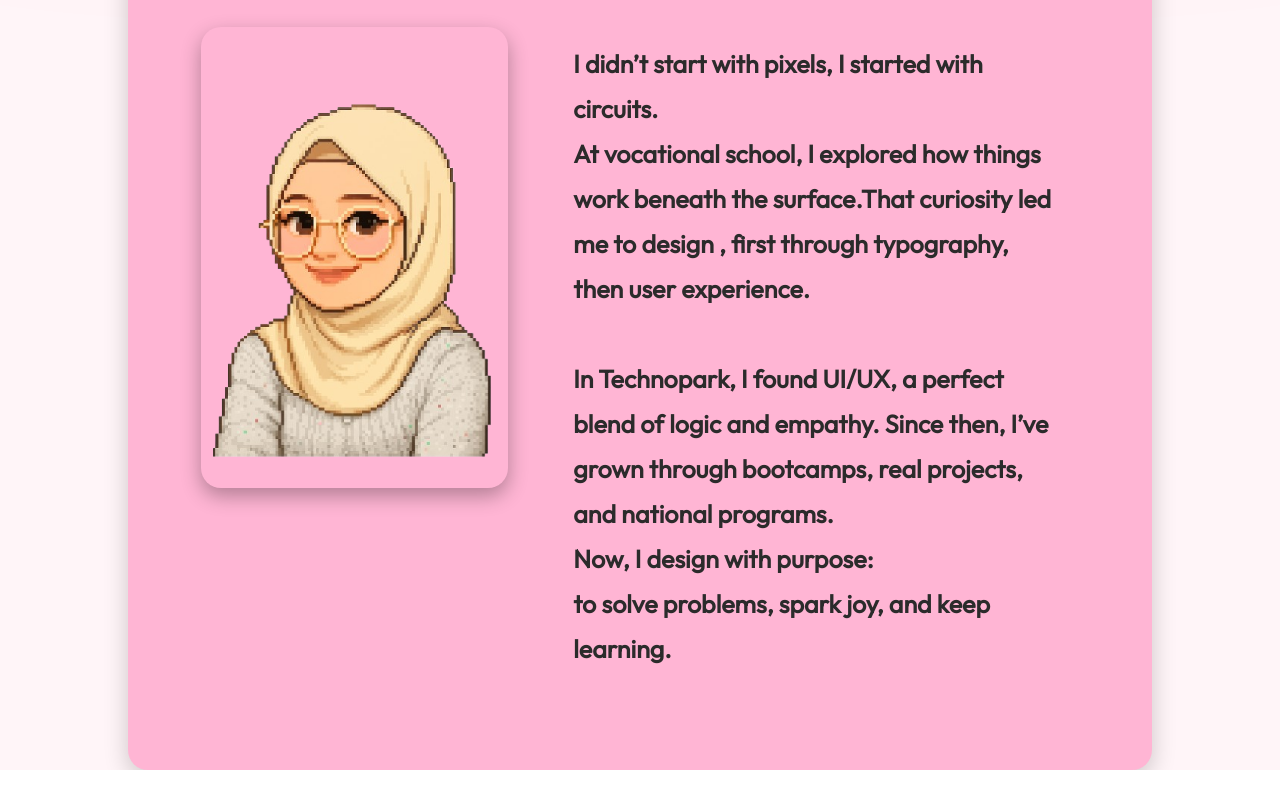
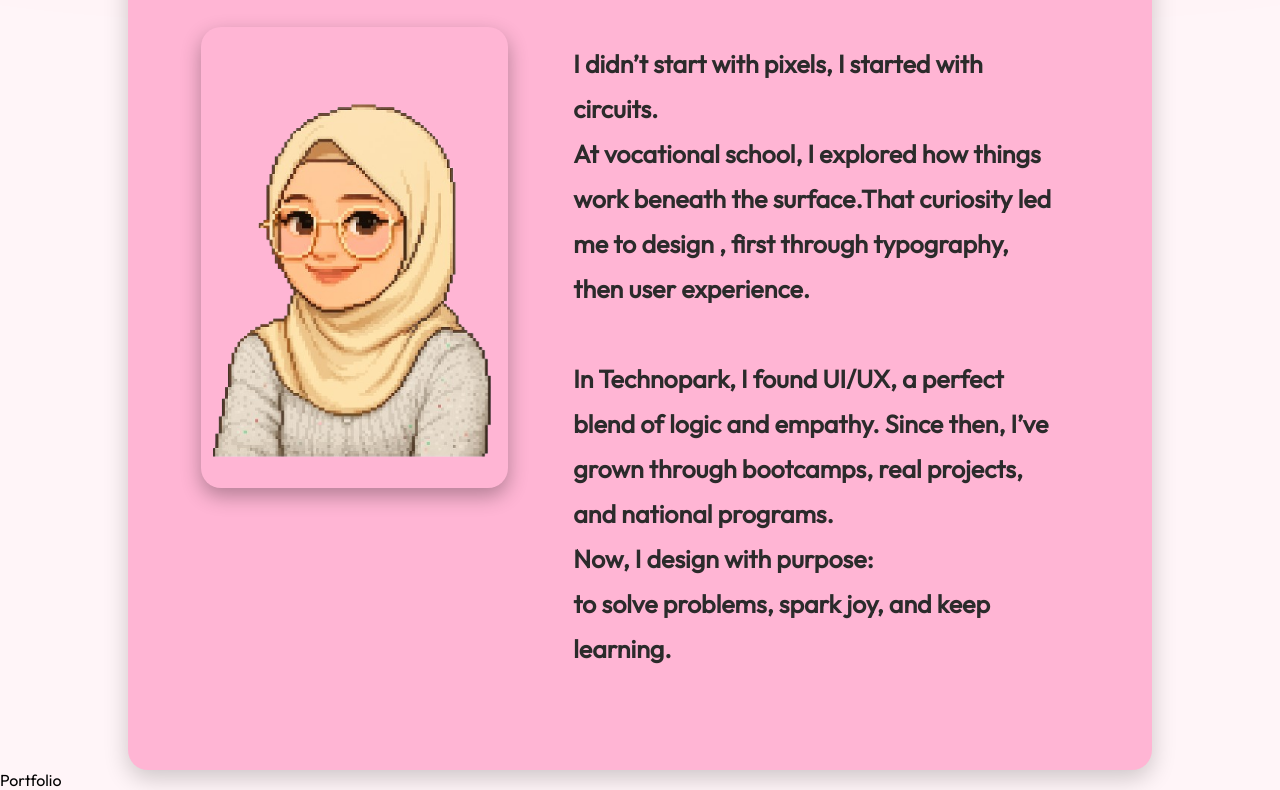
Before and after one commit to sabrintsya/Portfolio-Website, a React (Vite) app in the folder react-portfolio/: page / in a window 1280 px wide. Shown: the part 879-1669 px from the top of the page. Built offline with nearby package versions, Linux system fonts and the light colour scheme.

Commit message:
add portfolio section

```diff
--- a/react-portfolio/src/App.jsx
+++ b/react-portfolio/src/App.jsx
@@ -3,12 +3,14 @@ import styles from "./App.module.css";
 import { Hero } from "./components/Hero/Hero";
 import { Journey } from "./components/Journey/Journey";
 import { Navbar } from "./components/Navbar/Navbar";
+import { Portfolio } from "./components/Portfolio/Portfolio";
 
 function App() {
   return <div className={styles.App}>
     <Navbar />
     <Hero />
     <Journey />
+    <Portfolio />
   </div>;
 };
 
--- /dev/null
+++ b/react-portfolio/src/components/Portfolio/Portfolio.jsx
@@ -0,0 +1,10 @@
+import React from "react";
+
+import styles from "./Portfolio.module.css";
+import { getImageUrl } from "../../utils";
+
+export const Portfolio = () => {
+  return (
+    <div>Portfolio</div>
+  )
+}
--- /dev/null
+++ b/react-portfolio/src/components/Portfolio/Portfolio.module.css
@@ -0,0 +1 @@
+@import "../../vars.css";
```
